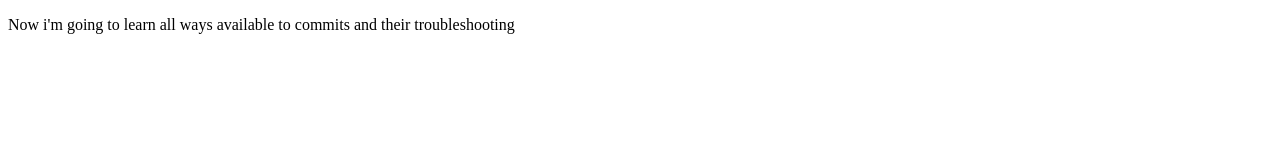
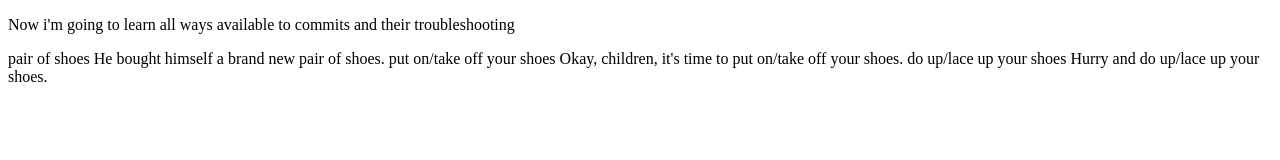
Before and after one commit to didier-bazayesu/Gym-Git-Exercise-Solutions, a plain HTML site: page Learning.html in a window 1280 px wide. Drawn offline with Linux system fonts and the light colour scheme.

Commit message:
feat : the last commit in ft/team-page

```diff
--- a/Learning.html
+++ b/Learning.html
@@ -8,5 +8,9 @@
 </head>
 <body>
     <p>Now i'm going to learn all ways available to commits and their troubleshooting  </p>
+
+    <p>pair of shoes He bought himself a brand new pair of shoes. put on/take off your
+         shoes Okay, children, it's time to put
+    on/take off your shoes. do up/lace up your shoes Hurry and do up/lace up your shoes.</p>
 </body>
 </html>
```
